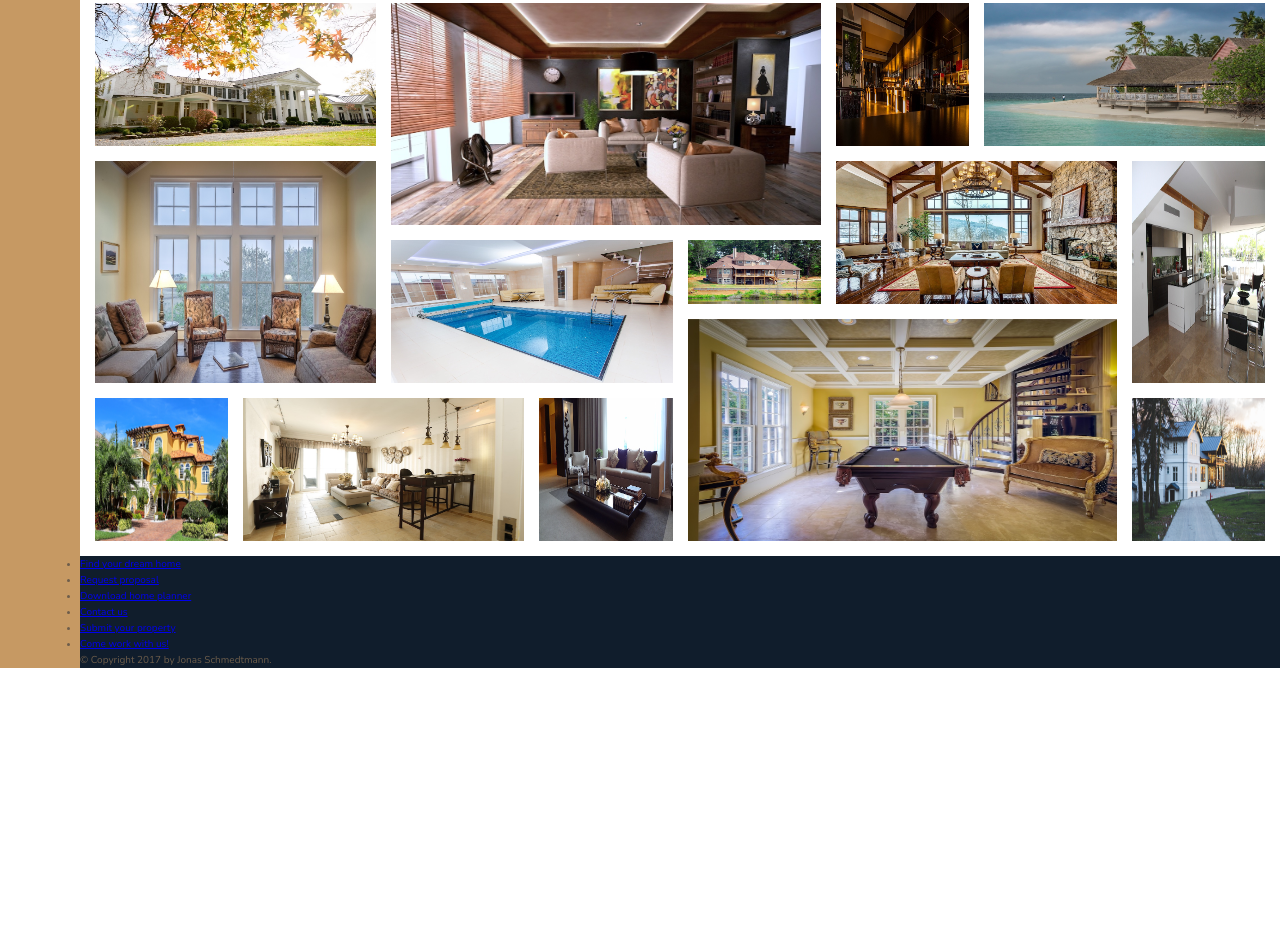
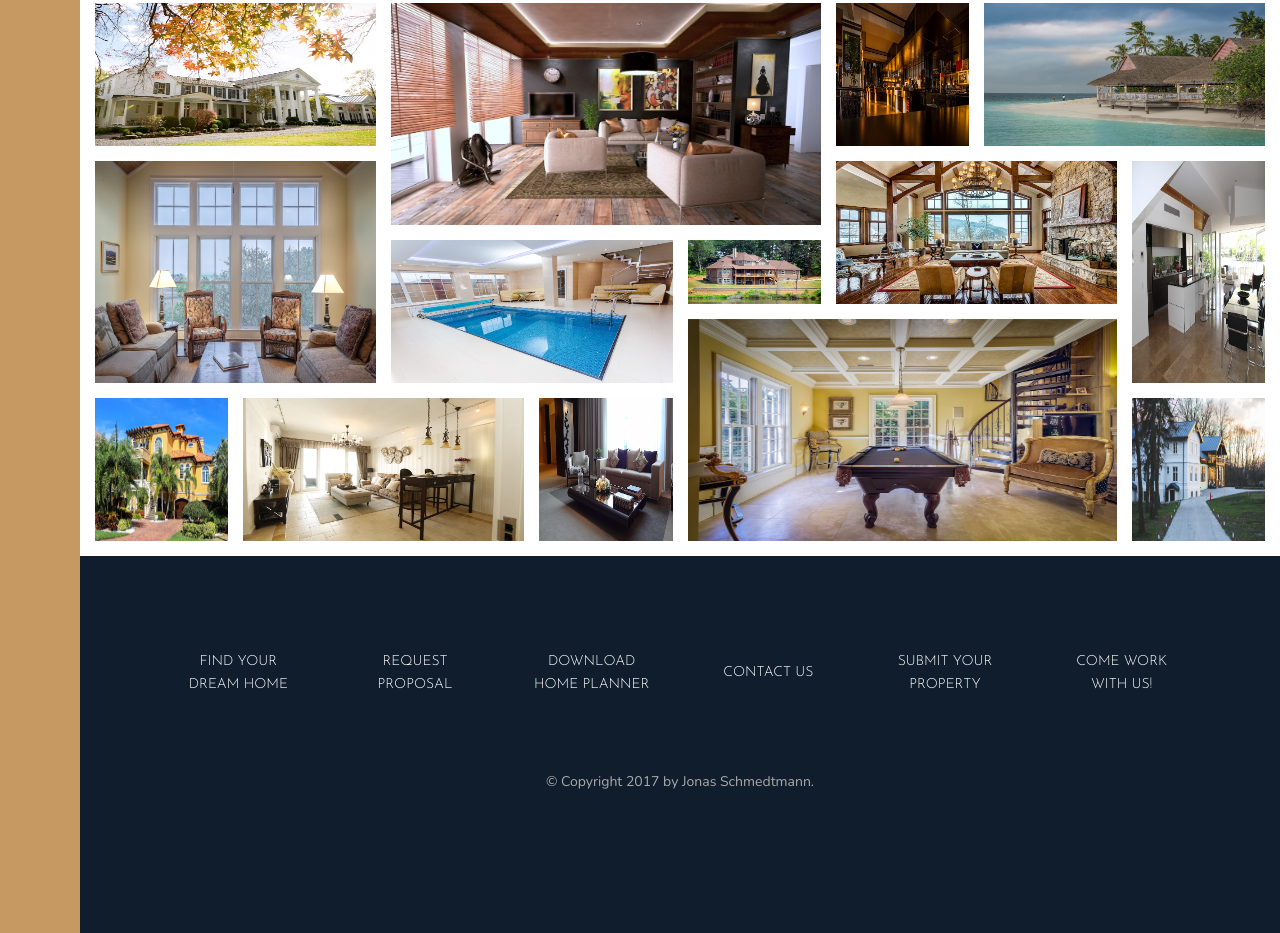
Before and after one commit to DeboraBucci/nexter, a website: page index.html in a window 1280 px wide. Shown: the part 3084-4017 px from the top of the page. Before the commit the page ends 3752 px from the top, so only its background shows below. Drawn offline with nearby package versions, Linux system fonts and the light colour scheme.

Commit message:
compile sass code into css syntax

```diff
--- a/css/style.css
+++ b/css/style.css
@@ -254,4 +254,31 @@ body {
 
 .footer {
   background-color: #101d2c;
-  grid-column: full-start / full-end; }
+  grid-column: full-start / full-end;
+  padding: 8rem; }
+
+.nav {
+  list-style: none;
+  display: grid;
+  grid-template-columns: repeat(auto-fit, minmax(15rem, 1fr));
+  align-items: center;
+  gap: 2rem; }
+  .nav__link:link, .nav__link:visited {
+    display: block;
+    padding: 1.5rem;
+    font-size: 1.4rem;
+    font-family: "Josefin Sans", sans-serif;
+    text-decoration: none;
+    text-transform: uppercase;
+    text-align: center;
+    color: #fff;
+    transition: all 0.2s; }
+  .nav__link:hover, .nav__link:active {
+    background-color: rgba(255, 255, 255, 0.05);
+    transform: translateY(-3px); }
+
+.copyright {
+  font-size: 1.4rem;
+  color: #aaa;
+  margin: 6rem auto;
+  text-align: center; }
```
